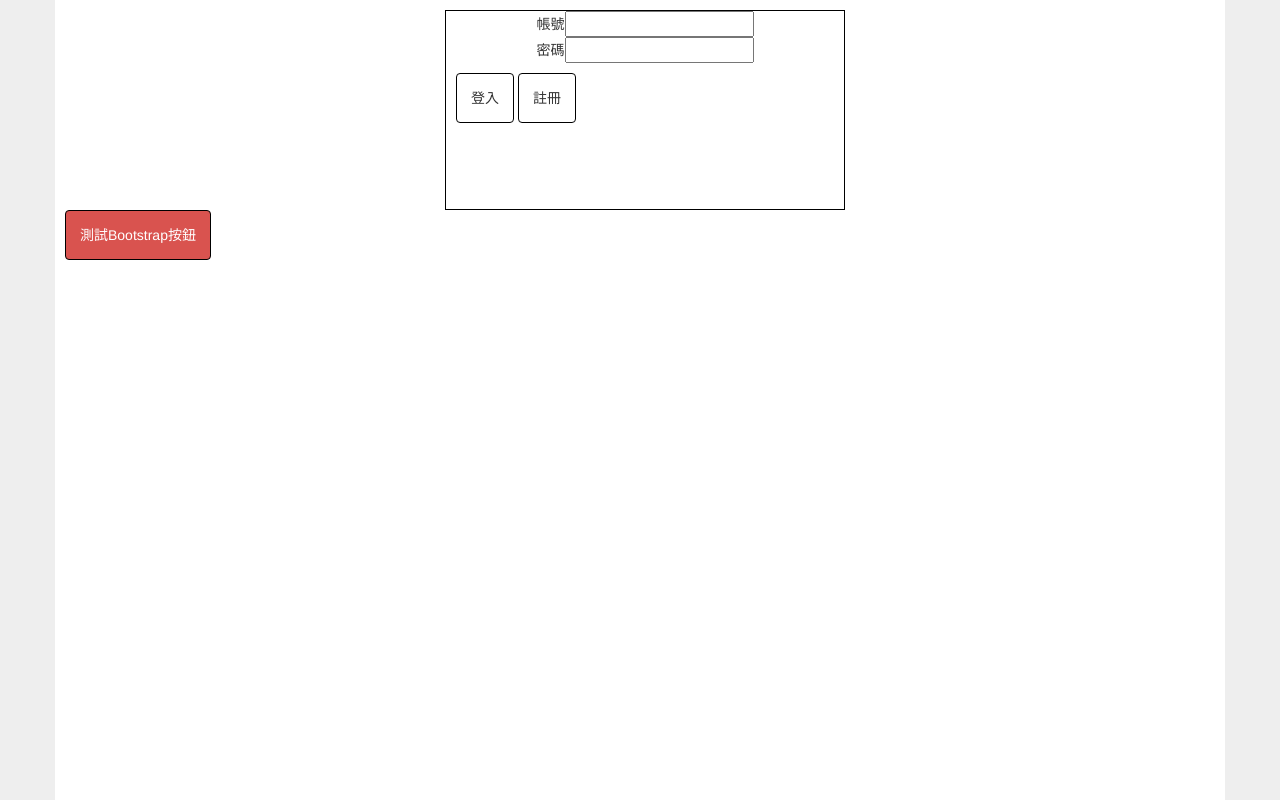
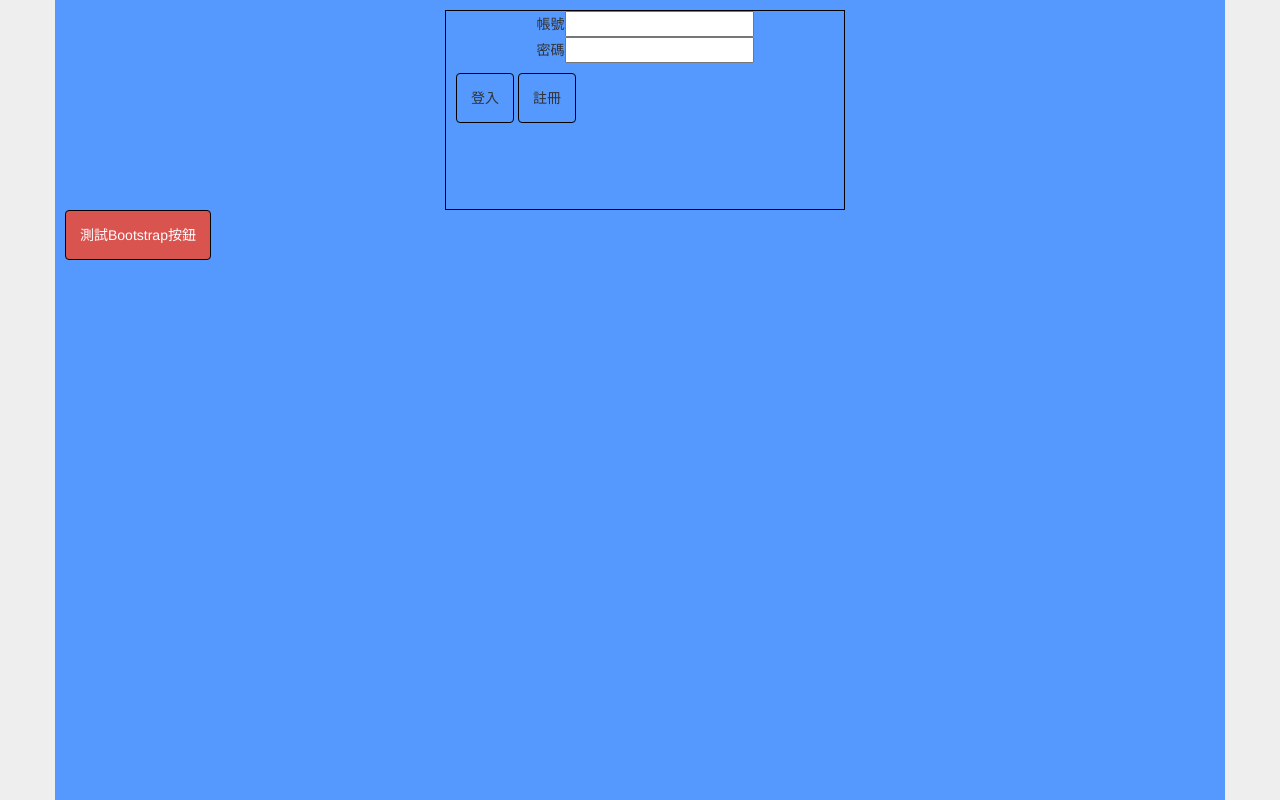
Before and after one commit to a232152000/First_RWD.github.io, a plain HTML site: page index.html in a window 1280 px wide. Shown: the top 800 px of the page. Drawn offline with Linux system fonts and the light colour scheme.

Commit message:
背景顏色

```diff
--- a/index.html
+++ b/index.html
@@ -12,7 +12,7 @@
     background-color: #eee;
   }
   #wrapper{
-    background-color: #fff;
+    background-color: #5599FF;
     min-height: 6000px;
   }
 
```
